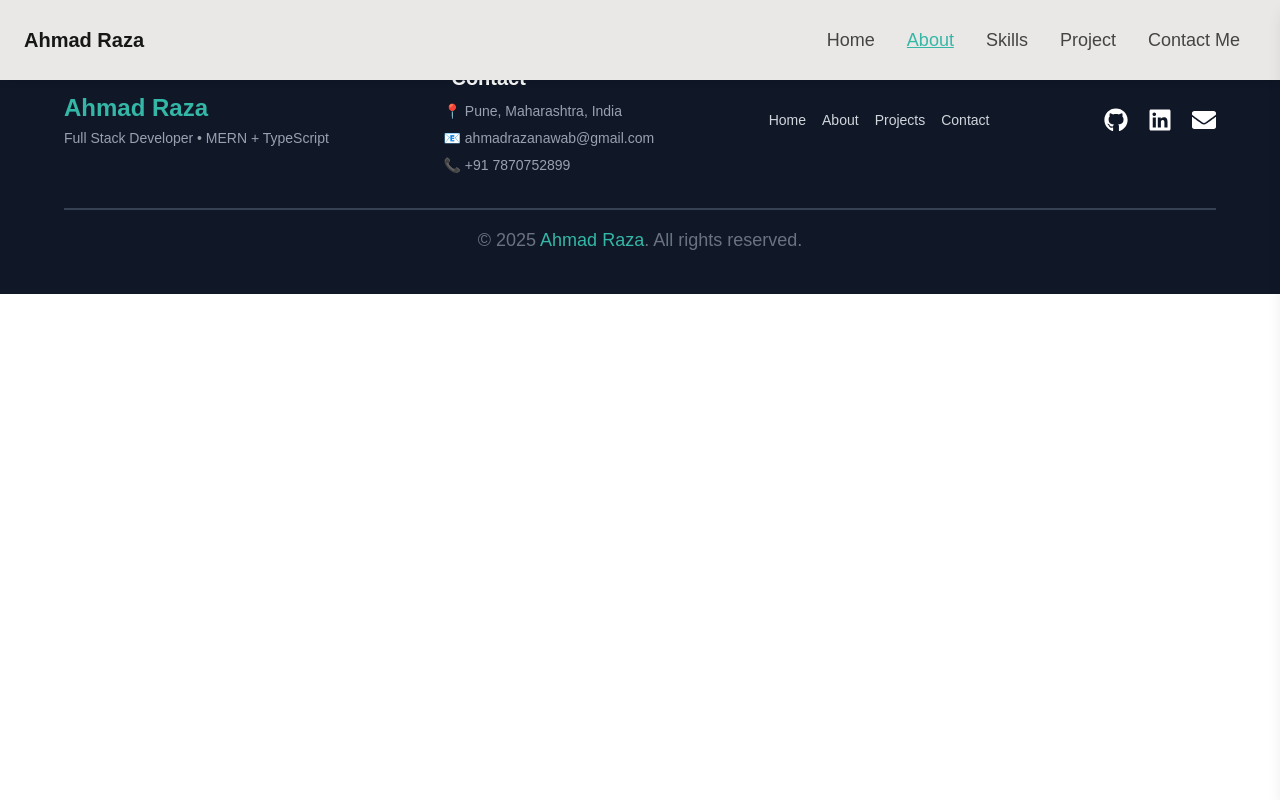
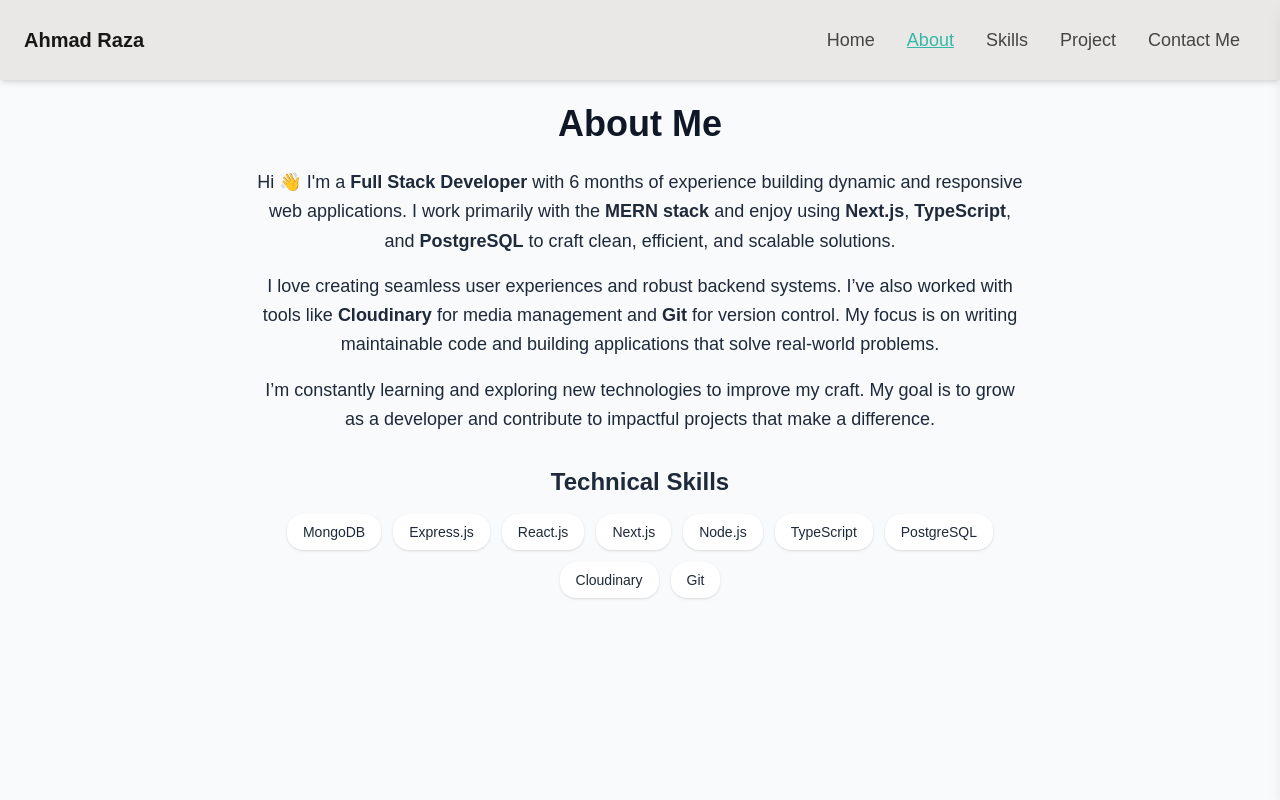
Before and after one commit to ahmadrazanawab/ahmad-raza-portfolio, a Next.js app: page /about in a window 1280 px wide. Shown: the top 800 px of the page. Built offline with nearby package versions, Linux system fonts and the light colour scheme.

Commit message:
added about section

```diff
--- a/app/about/page.tsx
+++ b/app/about/page.tsx
@@ -1,11 +1,68 @@
-import React from 'react'
+"use client";
 
-const page = () => {
+import { motion } from "framer-motion";
+
+export default function AboutPage() {
   return (
-    <div>
-      <h1>this is about page</h1>
+    <div className="min-h-screen bg-gray-50 text-gray-800 flex flex-col items-center py-16 mt-10 px-6">
+      <motion.div
+        initial={{ opacity: 0, y: 40 }}
+        animate={{ opacity: 1, y: 0 }}
+        transition={{ duration: 0.6 }}
+        className="max-w-3xl text-center"
+      >
+        <h1 className="text-4xl font-bold mb-6 text-gray-900">
+          About Me
+        </h1>
+
+        <p className="text-lg mb-4 leading-relaxed">
+          Hi 👋 I'm a <span className="font-semibold">Full Stack Developer</span> with 6 months of experience
+          building dynamic and responsive web applications. I work primarily
+          with the <span className="font-semibold">MERN stack</span> and enjoy using{" "}
+          <span className="font-semibold">Next.js</span>,{" "}
+          <span className="font-semibold">TypeScript</span>, and{" "}
+          <span className="font-semibold">PostgreSQL</span> to craft clean,
+          efficient, and scalable solutions.
+        </p>
+
+        <p className="text-lg mb-4 leading-relaxed">
+          I love creating seamless user experiences and robust backend systems.
+          I’ve also worked with tools like <span className="font-semibold">Cloudinary</span> for media management
+          and <span className="font-semibold">Git</span> for version control.
+          My focus is on writing maintainable code and building applications that
+          solve real-world problems.
+        </p>
+
+        <p className="text-lg leading-relaxed">
+          I’m constantly learning and exploring new technologies to improve my
+          craft. My goal is to grow as a developer and contribute to impactful
+          projects that make a difference.
+        </p>
+
+        <div className="mt-8">
+          <h2 className="text-2xl font-semibold mb-4">Technical Skills</h2>
+          <div className="flex flex-wrap justify-center gap-3">
+            {[
+              "MongoDB",
+              "Express.js",
+              "React.js",
+              "Next.js",
+              "Node.js",
+              "TypeScript",
+              "PostgreSQL",
+              "Cloudinary",
+              "Git",
+            ].map((skill) => (
+              <span
+                key={skill}
+                className="bg-white shadow px-4 py-2 rounded-2xl text-sm font-medium hover:shadow-md transition"
+              >
+                {skill}
+              </span>
+            ))}
+          </div>
+        </div>
+      </motion.div>
     </div>
-  )
+  );
 }
-
-export default page
--- a/package.json
+++ b/package.json
@@ -11,6 +11,7 @@
   "dependencies": {
     "@hookform/resolvers": "^5.2.1",
     "axios": "^1.11.0",
+    "framer-motion": "^12.23.24",
     "lucide-react": "^0.525.0",
     "mongoose": "^8.17.0",
     "next": "15.3.4",
```
Also changed, not shown: 1 other file (tests, documents, lock files or other folders).
